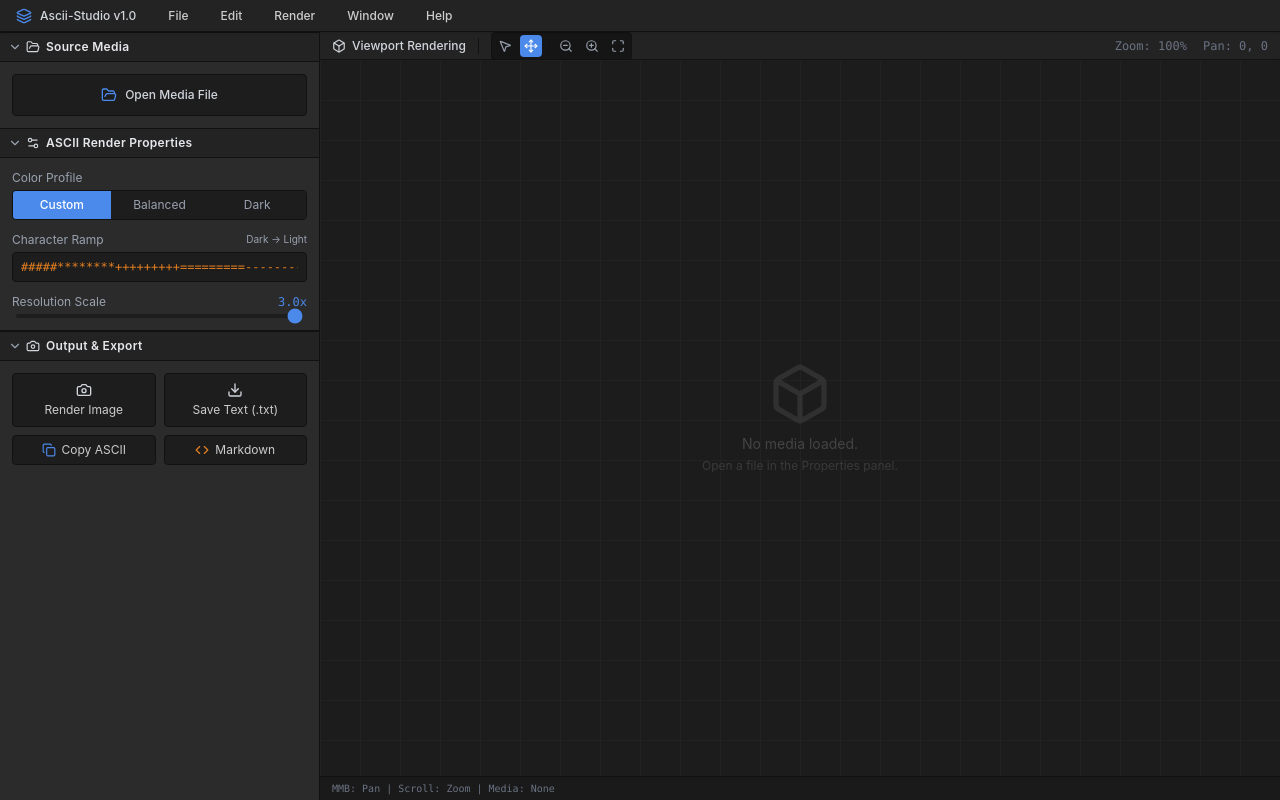
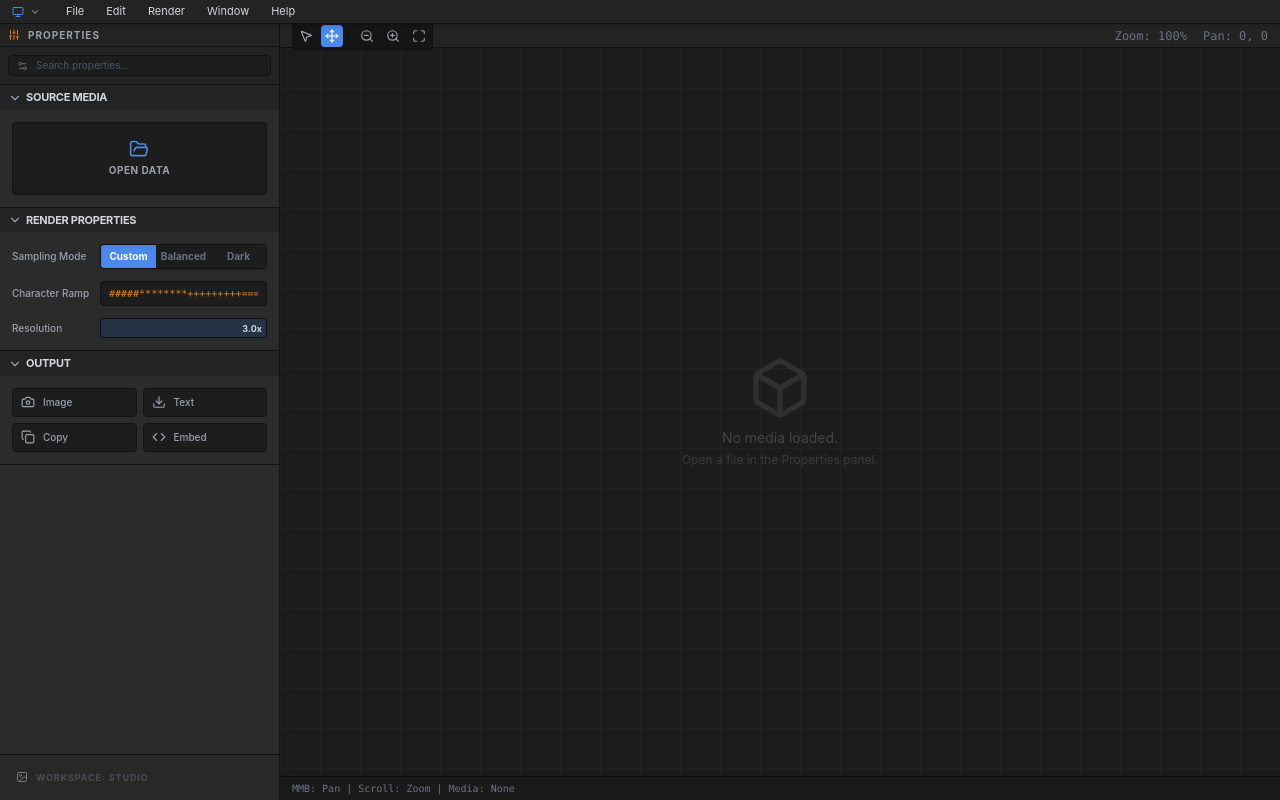
Before and after one commit to tarunkumar-sys/art_to_ascii, a React (Vite) app: page / in a window 1280 px wide. Built offline with nearby package versions, Linux system fonts and the light colour scheme.

Commit message:
update the UI

```diff
--- a/src/components/AsciiViewer.jsx
+++ b/src/components/AsciiViewer.jsx
@@ -10,12 +10,9 @@ const AsciiViewer = ({
   return (
     <div className="absolute inset-0 flex flex-col">
       {/* 3D Viewport Header */}
-      <div className="h-7 bg-blender-header border-b border-blender-border flex items-center px-3 justify-between shadow-sm z-10 select-none">
+      <div className="h-6 bg-blender-header border-b border-blender-border flex items-center px-3 justify-between shadow-sm z-10 select-none">
         <div className="flex items-center gap-3">
-          <div className="flex items-center gap-1.5 text-gray-300 text-xs font-medium border-r border-blender-border pr-3">
-            <Box className="w-3.5 h-3.5" />
-            <span>Viewport Rendering</span>
-          </div>
+
           {/* Tool modes */}
           <div className="flex gap-1 bg-[#151515] p-0.5 rounded border border-blender-border">
             <button
--- a/src/components/Layout.jsx
+++ b/src/components/Layout.jsx
@@ -1,27 +1,47 @@
 import React from 'react';
-import { Layers } from 'lucide-react';
+import { Monitor, Sliders } from 'lucide-react';
 
 const Layout = ({ sidebar, viewer, onHelpClick }) => {
+
+
   return (
-    <div className="flex h-screen w-full bg-blender-bg text-blender-text font-sans overflow-hidden select-none">
-      {/* Top Header Bar - Blender Style */}
-      <div className="absolute top-0 left-0 right-0 h-8 bg-blender-header border-b border-blender-border flex items-center px-4 text-xs font-medium z-20 shadow-sm">
-        <div className="flex items-center gap-2 text-gray-300">
-          <Layers className="w-4 h-4 text-blender-active" />
-          <span>Ascii-Studio v1.0</span>
+    <div className="flex h-screen w-full bg-blender-bg text-blender-text font-sans overflow-hidden select-none text-[11px]">
+
+      {/* Blender Top Bar */}
+      <div className="absolute top-0 left-0 right-0 h-6 bg-blender-header border-b border-blender-border flex items-center px-1 z-30 shadow-md">
+        {/* Editor Type Selector */}
+        <div className="flex items-center px-2 py-0.5 hover:bg-blender-hover rounded-sm cursor-pointer mr-2 transition-colors">
+          <Monitor className="w-3 h-3 text-blender-active mr-1.5" />
+          <ChevronDown className="w-2.5 h-2.5 text-gray-500" />
         </div>
-        <div className="flex items-center ml-6 gap-4">
-          <span className="hover:text-white cursor-pointer px-2 py-1 rounded hover:bg-blender-hover">File</span>
-          <span className="hover:text-white cursor-pointer px-2 py-1 rounded hover:bg-blender-hover">Edit</span>
-          <span className="hover:text-white cursor-pointer px-2 py-1 rounded hover:bg-blender-hover">Render</span>
-          <span className="hover:text-white cursor-pointer px-2 py-1 rounded hover:bg-blender-hover">Window</span>
-          <span onClick={onHelpClick} className="hover:text-white cursor-pointer px-2 py-1 rounded hover:bg-blender-hover">Help</span>
+
+        {/* Menus */}
+        <div className="flex items-center gap-0.5">
+          {['File', 'Edit', 'Render', 'Window', 'Help'].map((menu) => (
+            <div
+              key={menu}
+              onClick={menu === 'Help' ? onHelpClick : undefined}
+              className="px-2.5 py-0.5 hover:bg-blender-hover rounded-sm cursor-pointer text-gray-300 hover:text-white transition-colors"
+            >
+              {menu}
+            </div>
+          ))}
+        </div>
+
+
+
+        <div className="flex items-center h-full ml-auto overflow-hidden">
         </div>
       </div>
 
-      <div className="flex flex-row w-full h-full pt-8">
-        {/* Left Side Properties Panel */}
-        <div className="w-[320px] h-full bg-blender-panel border-r border-blender-border flex flex-col z-10 flex-shrink-0">
+      <div className="flex flex-row w-full h-full pt-6">
+        {/* Left Side Properties Panel (The "Properties" Editor) */}
+        <div className="w-[280px] h-full bg-blender-panel border-r border-blender-border flex flex-col z-10 flex-shrink-0 shadow-xl">
+          {/* Header for Properties panel */}
+          <div className="h-6 bg-blender-header border-b border-blender-border flex items-center px-2 gap-2">
+            <Sliders className="w-3 h-3 text-blender-accent" />
+            <span className="text-[10px] font-bold text-gray-400 uppercase tracking-widest">Properties</span>
+          </div>
           {sidebar}
         </div>
 
@@ -34,4 +54,10 @@ const Layout = ({ sidebar, viewer, onHelpClick }) => {
   );
 };
 
+const ChevronDown = ({ className }) => (
+  <svg className={className} viewBox="0 0 24 24" fill="none" stroke="currentColor" strokeWidth="3" strokeLinecap="round" strokeLinejoin="round">
+    <path d="m6 9 6 6 6-6" />
+  </svg>
+);
+
 export default Layout;
--- a/src/components/Sidebar.jsx
+++ b/src/components/Sidebar.jsx
@@ -1,11 +1,36 @@
-import React from 'react';
-import { ChevronDown, FolderOpen, Play, Pause, Camera, Download, Copy, Code, Type, Settings2 } from 'lucide-react';
+import React, { useState } from 'react';
+import {
+  ChevronDown, ChevronRight, FolderOpen, Play, Pause,
+  Camera, Download, Copy, Code, Type, Settings2,
+  Box, Image as ImageIcon
+} from 'lucide-react';
 
-const PanelHeader = ({ title, icon: Icon }) => (
-  <div className="flex items-center px-2 py-1.5 bg-blender-header border-y border-blender-border cursor-pointer select-none">
-    <ChevronDown className="w-3.5 h-3.5 mr-1 text-gray-400" />
-    {Icon && <Icon className="w-3.5 h-3.5 mr-1.5 text-gray-300" />}
-    <span className="text-xs font-semibold text-gray-200 tracking-wide">{title}</span>
+const CollapsiblePanel = ({ title, icon: Icon, children, defaultOpen = true }) => {
+  const [isOpen, setIsOpen] = useState(defaultOpen);
+
+  return (
+    <div className="border-b border-blender-border">
+      <div
+        onClick={() => setIsOpen(!isOpen)}
+        className="flex items-center px-2 py-1 bg-blender-header hover:bg-blender-hover cursor-pointer select-none group transition-colors"
+      >
+        {isOpen ? (
+          <ChevronDown className="w-3.5 h-3.5 mr-1 text-gray-400 group-hover:text-gray-200" />
+        ) : (
+          <ChevronRight className="w-3.5 h-3.5 mr-1 text-gray-400 group-hover:text-gray-200" />
+        )}
+        {Icon && <Icon className="w-3 h-3 mr-1.5 text-blender-active" />}
+        <span className="text-[11px] font-bold text-gray-300 uppercase tracking-tight">{title}</span>
+      </div>
+      {isOpen && <div className="p-3 space-y-3 bg-blender-panel">{children}</div>}
+    </div>
+  );
+};
+
+const PropertyRow = ({ label, children, tip }) => (
+  <div className="flex items-center gap-2 group" title={tip}>
+    <span className="w-20 text-[10px] text-gray-400 font-medium truncate shrink-0">{label}</span>
+    <div className="flex-1 min-w-0">{children}</div>
   </div>
 );
 
@@ -17,116 +42,151 @@ const Sidebar = ({
   downloadText, downloadImage, copyToClipboard, copyEmbeddableCode
 }) => {
   return (
-    <div className="flex flex-col h-full overflow-y-auto overflow-x-hidden blender-scrollbar">
-      {/* File Input Panel */}
-      <PanelHeader title="Source Media" icon={FolderOpen} />
-      <div className="p-3 text-xs">
-        <label className="flex items-center justify-center w-full bg-blender-input hover:bg-blender-hover border border-blender-border rounded py-3 cursor-pointer group transition-colors">
+    <div className="flex flex-col h-full overflow-y-auto overflow-x-hidden blender-scrollbar bg-blender-panel">
+
+      {/* Search Bar Placeholder */}
+      <div className="p-2 border-b border-blender-border bg-blender-header">
+        <div className="flex items-center bg-blender-input border border-blender-border rounded-sm px-2 py-0.5">
+          <Settings2 className="w-3 h-3 mr-2 text-gray-500" />
+          <input
+            type="text"
+            placeholder="Search properties..."
+            className="bg-transparent border-none outline-none text-[10px] text-gray-300 w-full placeholder:text-gray-600"
+            disabled
+          />
+        </div>
+      </div>
+
+      <CollapsiblePanel title="Source Media">
+        <div className="space-y-3">
+          <label className="flex items-center justify-center w-full bg-blender-input hover:bg-blender-hover border border-blender-border rounded-sm py-4 cursor-pointer group transition-all shadow-inner">
             <input type="file" className="hidden" accept="image/*,video/mp4,video/mov,image/gif" onChange={handleFileUpload} />
-          <FolderOpen className="w-4 h-4 mr-2 text-blender-active group-hover:text-white" />
-          <span className="text-gray-300 font-medium">Open Media File</span>
+            <div className="flex flex-col items-center">
+              <FolderOpen className="w-5 h-5 mb-1 text-blender-active group-hover:scale-110 transition-transform" />
+              <span className="text-[10px] text-gray-400 font-bold uppercase tracking-wider group-hover:text-white">Open Data</span>
+            </div>
           </label>
 
           {mediaUrl && (
-          <div className="mt-3 bg-blender-input border border-blender-border rounded overflow-hidden relative">
-            <div className="bg-blender-header px-2 py-1 border-b border-blender-border text-[10px] text-gray-400 flex justify-between">
-              <span>Preview</span>
-              <span>{mediaType.toUpperCase()}</span>
-            </div>
-            <div className="aspect-video bg-black flex items-center justify-center relative">
+            <div className="space-y-2">
+              <div className="border border-blender-border rounded-sm bg-black relative shadow-lg overflow-hidden group">
+                <div className="aspect-video flex items-center justify-center">
                   {mediaType === 'video' ? (
                     <video ref={videoRef} src={mediaUrl} className="max-h-full max-w-full" loop muted playsInline />
                   ) : (
                     <img src={mediaUrl} className="max-h-full max-w-full" alt="Source" />
                   )}
                 </div>
+              </div>
+
               {mediaType === 'video' && (
-              <div className="p-1.5 bg-blender-header flex justify-center border-t border-blender-border">
-                <button onClick={togglePlay} className="px-4 py-1 bg-blender-panel hover:bg-blender-hover border border-blender-border rounded flex items-center">
-                  {isPlaying ? <Pause className="w-3.5 h-3.5 mr-1" /> : <Play className="w-3.5 h-3.5 mr-1" />}
-                  {isPlaying ? 'Pause' : 'Play'}
+                <button
+                  onClick={togglePlay}
+                  className="flex items-center justify-center gap-2 w-full py-1.5 bg-blender-input hover:bg-blender-hover border border-blender-border rounded-sm text-[10px] font-bold text-gray-300 transition-colors shadow-sm"
+                >
+                  {isPlaying ? (
+                    <><Pause className="w-3 h-3 text-blender-active" /> PAUSE PLAYBACK</>
+                  ) : (
+                    <><Play className="w-3 h-3 text-blender-active" /> START PLAYBACK</>
+                  )}
                 </button>
-              </div>
               )}
             </div>
           )}
         </div>
+      </CollapsiblePanel>
 
-      {/* Render Settings */}
-      <PanelHeader title="ASCII Render Properties" icon={Settings2} />
-      <div className="p-3 text-xs space-y-3 border-b border-blender-border">
-        {/* Color Mode */}
-        <div className="flex flex-col gap-1">
-          <span className="text-gray-400">Color Profile</span>
-          <div className="flex rounded border border-blender-border overflow-hidden">
+      <CollapsiblePanel title="Render Properties">
+        <div className="space-y-3">
+          <PropertyRow label="Sampling Mode">
+            <div className="flex rounded-sm border border-blender-border overflow-hidden shadow-sm">
               {['custom', 'balanced', 'dark'].map((mode) => (
                 <button
                   key={mode}
                   onClick={() => setAsciiMode(mode)}
-                className={`flex-1 py-1.5 capitalize text-center ${
-                  asciiMode === mode
-                    ? 'bg-blender-active text-white font-medium'
-                    : 'bg-blender-input text-gray-400 hover:bg-blender-hover'
+                  className={`flex-1 py-1 px-1 text-[10px] font-bold capitalize transition-colors ${asciiMode === mode
+                    ? 'bg-blender-active text-white shadow-inner'
+                    : 'bg-blender-input text-gray-500 hover:text-gray-300'
                     }`}
                 >
                   {mode}
                 </button>
               ))}
             </div>
-        </div>
+          </PropertyRow>
 
-        {/* Custom Character Set */}
           {asciiMode === 'custom' && (
-          <div className="flex flex-col gap-1">
-             <div className="flex justify-between items-center text-gray-400">
-               <span>Character Ramp</span>
-               <span className="text-[10px]">Dark → Light</span>
-             </div>
+            <PropertyRow label="Character Ramp">
               <input
                 type="text"
                 value={customChars}
                 onChange={(e) => setCustomChars(e.target.value)}
-               className="w-full bg-blender-input border border-blender-border text-blender-accent font-mono px-2 py-1.5 rounded outline-none focus:border-blender-active"
+                className="w-full bg-blender-input border border-blender-border text-blender-accent font-mono text-[10px] px-2 py-1 rounded-sm outline-none focus:border-blender-active shadow-inner"
               />
-          </div>
+            </PropertyRow>
           )}
 
-        {/* Resolution */}
-        <div className="flex flex-col gap-1">
-          <div className="flex justify-between items-center text-gray-400">
-            <span>Resolution Scale</span>
-            <span className="font-mono text-blender-active">{resolution.toFixed(1)}x</span>
-          </div>
-          <div className="flex items-center px-1">
+          <PropertyRow label="Resolution">
+            <div className="flex items-center gap-2">
+              <div className="flex-1 bg-blender-input border border-blender-border rounded-sm h-5 relative flex items-center px-1 overflow-hidden">
+                <div
+                  className="absolute left-0 top-0 bottom-0 bg-blender-active/20"
+                  style={{ width: `${(resolution / 3) * 100}%` }}
+                />
                 <input
                   type="range" min="1" max="3" step="0.1"
                   value={resolution}
                   onChange={(e) => setResolution(parseFloat(e.target.value))}
-               className="w-full accent-blender-active h-1 bg-blender-input rounded appearance-none cursor-pointer"
+                  className="absolute inset-0 w-full opacity-0 cursor-ew-resize"
                 />
+                <span className="relative text-[9px] text-gray-300 font-bold ml-auto pointer-events-none">
+                  {resolution.toFixed(1)}x
+                </span>
               </div>
             </div>
+          </PropertyRow>
         </div>
+      </CollapsiblePanel>
 
-      {/* Export Output */}
-      <PanelHeader title="Output & Export" icon={Camera} />
-      <div className="p-3 text-xs grid grid-cols-2 gap-2">
-         <button onClick={downloadImage} className="flex flex-col items-center justify-center p-2 bg-blender-input hover:bg-blender-hover border border-blender-border rounded gap-1 transition-colors">
-            <Camera className="w-4 h-4 text-gray-300" />
-            <span>Render Image</span>
+      <CollapsiblePanel title="Output">
+        <div className="grid grid-cols-2 gap-1.5">
+          <button
+            onClick={downloadImage}
+            className="flex items-center gap-2 px-2 py-1.5 bg-blender-input hover:bg-blender-hover border border-blender-border rounded-sm transition-all group"
+          >
+            <Camera className="w-3.5 h-3.5 text-gray-400 group-hover:text-blender-active" />
+            <span className="text-[10px] text-gray-400 group-hover:text-white font-medium">Image</span>
           </button>
-         <button onClick={downloadText} className="flex flex-col items-center justify-center p-2 bg-blender-input hover:bg-blender-hover border border-blender-border rounded gap-1 transition-colors">
-            <Download className="w-4 h-4 text-gray-300" />
-            <span>Save Text (.txt)</span>
+          <button
+            onClick={downloadText}
+            className="flex items-center gap-2 px-2 py-1.5 bg-blender-input hover:bg-blender-hover border border-blender-border rounded-sm transition-all group"
+          >
+            <Download className="w-3.5 h-3.5 text-gray-400 group-hover:text-blender-active" />
+            <span className="text-[10px] text-gray-400 group-hover:text-white font-medium">Text</span>
           </button>
-         <button onClick={copyToClipboard} className="flex items-center justify-center p-1.5 bg-blender-input hover:bg-blender-hover border border-blender-border rounded gap-1.5 transition-colors">
-            <Copy className="w-3.5 h-3.5 text-blender-active" />
-            <span>Copy ASCII</span>
+          <button
+            onClick={copyToClipboard}
+            className="flex items-center gap-2 px-2 py-1.5 bg-blender-input hover:bg-blender-hover border border-blender-border rounded-sm transition-all group"
+          >
+            <Copy className="w-3.5 h-3.5 text-gray-400 group-hover:text-blender-active" />
+            <span className="text-[10px] text-gray-400 group-hover:text-white font-medium">Copy</span>
           </button>
-         <button onClick={copyEmbeddableCode} className="flex items-center justify-center p-1.5 bg-blender-input hover:bg-blender-hover border border-blender-border rounded gap-1.5 transition-colors">
-            <Code className="w-3.5 h-3.5 text-blender-accent" />
-            <span>Markdown</span>
+          <button
+            onClick={copyEmbeddableCode}
+            className="flex items-center gap-2 px-2 py-1.5 bg-blender-input hover:bg-blender-hover border border-blender-border rounded-sm transition-all group"
+          >
+            <Code className="w-3.5 h-3.5 text-gray-400 group-hover:text-blender-active" />
+            <span className="text-[10px] text-gray-400 group-hover:text-white font-medium">Embed</span>
           </button>
+        </div>
+      </CollapsiblePanel>
+
+      {/* Info panel at bottom */}
+      <div className="mt-auto p-4 border-t border-blender-border bg-blender-header/30">
+        <div className="flex items-center gap-2 opacity-50">
+          <ImageIcon className="w-3 h-3" />
+          <span className="text-[9px] uppercase font-bold tracking-widest text-gray-500">Workspace: Studio</span>
+        </div>
       </div>
     </div>
   );
```
Also changed, not shown: src/App.css (deleted, +0 -184 lines), src/App.jsx (+6 -6 lines), 1 other file (tests, documents, lock files or other folders). Lines whose indentation alone changed are shown as unchanged.
